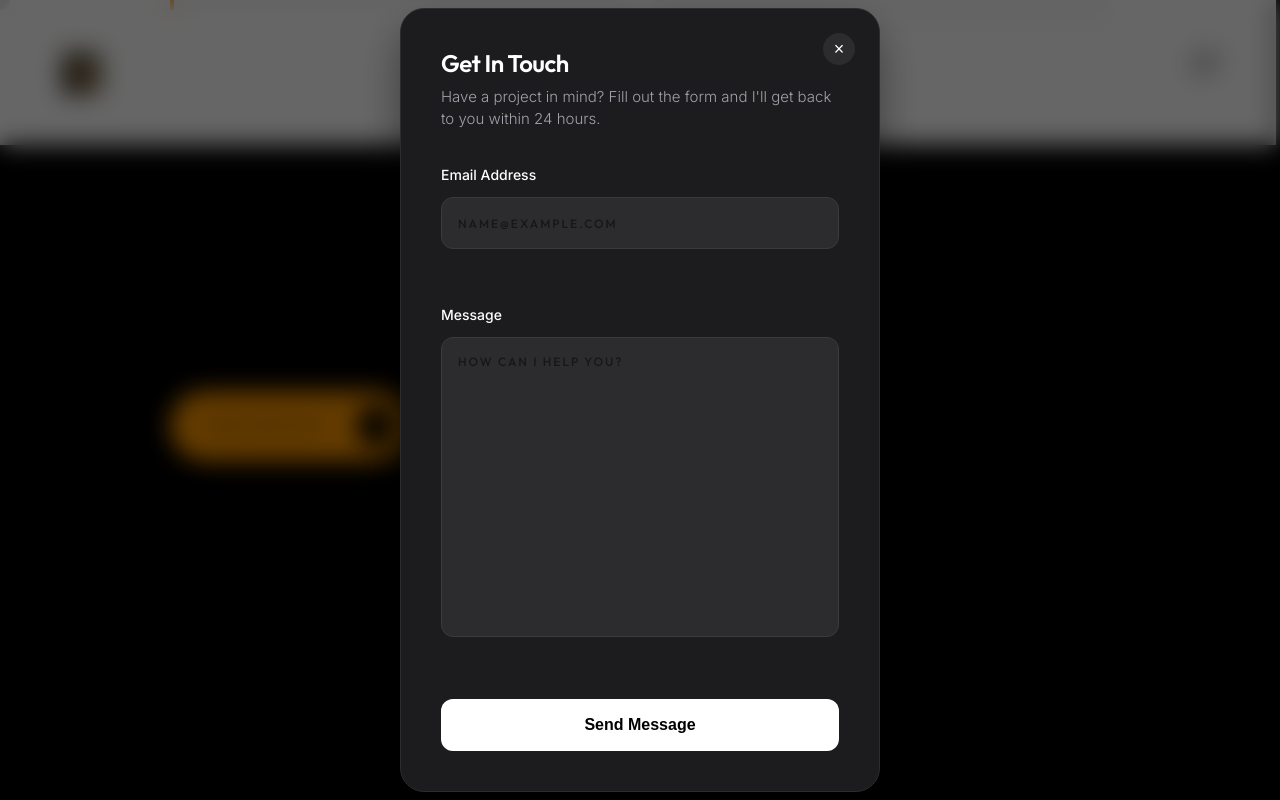
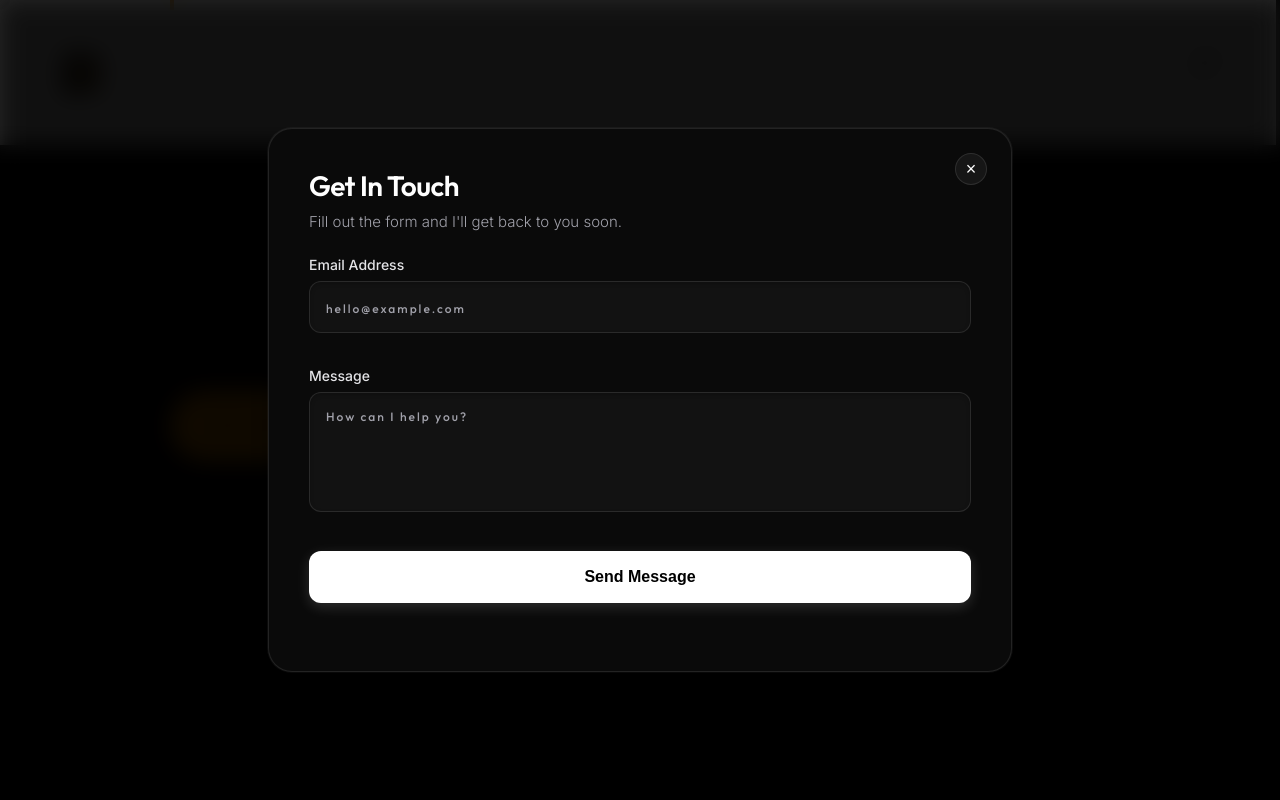
Before and after one commit to Hashil-ck/hashil-portfolio, a Next.js app: page / in a window 1280 px wide. Both pictures are taken after a click on the button "SEND MESSAGE". Shown: the part 7022-7822 px from the top of the page. Built offline with nearby package versions, Linux system fonts and the light colour scheme.

Commit message:
contact form

```diff
--- a/app/components/ContactModal.tsx
+++ b/app/components/ContactModal.tsx
@@ -1,6 +1,5 @@
 'use client';
 
-import React from 'react';
 import { useForm, ValidationError } from '@formspree/react';
 
 interface ContactModalProps {
@@ -32,8 +31,9 @@ export function ContactModal({ isOpen, onClose }: ContactModalProps) {
                     position: 'relative',
                     background: '#0a0a0a', // Ultra-premium deep OLED black
                     border: '1px solid rgba(255, 255, 255, 0.1)',
-          width: '100%',
-          maxWidth: '480px',
+                    width: '60%',
+                    height: "68vh",
+                    overflowY: "auto",
                     padding: '40px',
                     borderRadius: '24px',
                     boxShadow: '0 25px 50px -12px rgba(0, 0, 0, 0.5), 0 0 0 1px rgba(255,255,255,0.05)',
@@ -66,8 +66,8 @@ export function ContactModal({ isOpen, onClose }: ContactModalProps) {
                 <h3 style={{ color: '#fff', margin: '0 0 8px 0', fontSize: '28px', fontWeight: 600, letterSpacing: '-0.5px', lineHeight: 1.2 }}>
                     Get In Touch
                 </h3>
-        <p style={{ color: '#a1a1aa', fontSize: '15px', margin: '0 0 32px 0', lineHeight: '1.5' }}>
-          Have a project in mind? Fill out the form and I'll get back to you within 24 hours.
+                <p style={{ color: '#a1a1aa', fontSize: '15px', margin: '0 0 20px 0', lineHeight: '1.5' }}>
+                    Fill out the form and I'll get back to you soon.
                 </p>
 
                 {state.succeeded ? (
@@ -100,19 +100,21 @@ export function ContactModal({ isOpen, onClose }: ContactModalProps) {
                         </button>
                     </div>
                 ) : (
-          <form onSubmit={handleSubmit} style={{ display: 'flex', flexDirection: 'column', gap: '20px' }}>
-            <div style={{ display: 'flex', flexDirection: 'column', gap: '8px' }}>
+                    <form onSubmit={handleSubmit} style={{ display: 'flex', flexDirection: 'column', gap: '1px' }}>
+                        <div style={{ display: 'flex', flexDirection: 'column', gap: '4px' }}>
                             <label htmlFor="email" style={{ color: '#e4e4e7', fontSize: '14px', fontWeight: 500 }}>Email Address</label>
                             <input
                                 id="email"
                                 type="email"
                                 name="email"
                                 placeholder="hello@example.com"
+                                className="custom-contact-input"
                                 style={{
                                     background: '#121212', color: '#fff', border: '1px solid rgba(255,255,255,0.1)',
                                     padding: '0 16px', height: '52px', borderRadius: '12px',
                                     fontSize: '15px', outline: 'none', transition: 'all 0.2s',
-                  boxShadow: 'inset 0 2px 4px rgba(0,0,0,0.2)'
+                                    boxShadow: 'inset 0 2px 4px rgba(0,0,0,0.2)',
+                                    textTransform: 'none'
                                 }}
                                 onFocus={(e) => {
                                     e.target.style.borderColor = 'rgba(255,255,255,0.3)';
@@ -124,21 +126,23 @@ export function ContactModal({ isOpen, onClose }: ContactModalProps) {
                                 }}
                                 required
                             />
-              <ValidationError prefix="Email" field="email" errors={state.errors} style={{ color: '#ef4444', fontSize: '13px', marginTop: '4px' }} />
+                            <ValidationError prefix="Email" field="email" errors={state.errors} style={{ color: '#ef4444', fontSize: '13px', marginTop: '2px' }} />
                         </div>
 
-            <div style={{ display: 'flex', flexDirection: 'column', gap: '8px' }}>
+                        <div style={{ display: 'flex', flexDirection: 'column', gap: '4px' }}>
                             <label htmlFor="message" style={{ color: '#e4e4e7', fontSize: '14px', fontWeight: 500 }}>Message</label>
                             <textarea
                                 id="message"
                                 name="message"
                                 placeholder="How can I help you?"
+                                className="custom-contact-input"
                                 style={{
                                     background: '#121212', color: '#fff', border: '1px solid rgba(255,255,255,0.1)',
-                  padding: '16px', minHeight: '140px', borderRadius: '12px',
+                                    padding: '16px', minHeight: '80px', height: "120px", borderRadius: '12px',
                                     fontSize: '15px', resize: 'none', width: '100%', outline: 'none',
                                     transition: 'all 0.2s',
-                  boxShadow: 'inset 0 2px 4px rgba(0,0,0,0.2)'
+                                    boxShadow: 'inset 0 2px 4px rgba(0,0,0,0.2)',
+                                    textTransform: 'none'
                                 }}
                                 onFocus={(e) => {
                                     e.target.style.borderColor = 'rgba(255,255,255,0.3)';
@@ -150,7 +154,7 @@ export function ContactModal({ isOpen, onClose }: ContactModalProps) {
                                 }}
                                 required
                             />
-              <ValidationError prefix="Message" field="message" errors={state.errors} style={{ color: '#ef4444', fontSize: '13px', marginTop: '4px' }} />
+                            <ValidationError prefix="Message" field="message" errors={state.errors} style={{ color: '#ef4444', fontSize: '13px', marginTop: '2px' }} />
                         </div>
 
                         <button
@@ -166,13 +170,13 @@ export function ContactModal({ isOpen, onClose }: ContactModalProps) {
                                 boxShadow: state.submitting ? 'none' : '0 4px 14px rgba(255,255,255,0.15)'
                             }}
                             onMouseOver={(e) => {
-                if(!state.submitting) {
+                                if (!state.submitting) {
                                     e.currentTarget.style.transform = 'translateY(-1px)';
                                     e.currentTarget.style.boxShadow = '0 6px 20px rgba(255,255,255,0.2)';
                                 }
                             }}
                             onMouseOut={(e) => {
-                if(!state.submitting) {
+                                if (!state.submitting) {
                                     e.currentTarget.style.transform = 'none';
                                     e.currentTarget.style.boxShadow = '0 4px 14px rgba(255,255,255,0.15)';
                                 }
--- a/app/components/Footer.tsx
+++ b/app/components/Footer.tsx
@@ -2,6 +2,7 @@
 
 import { useForm, ValidationError } from '@formspree/react';
 import { useState } from 'react';
+import { ContactModal } from './ContactModal';
 
 export default function Footer() {
   const [state, handleSubmit] = useForm("mzdjlwpn");
@@ -93,126 +94,7 @@ export default function Footer() {
           onClick={() => setIsModalOpen(false)}
         >
           {/* Modal Container */}
-          <div
-            style={{
-              position: 'relative',
-              background: '#1c1c1e', // Darker, more professional slate
-              border: '1px solid #2c2c2e',
-              width: '100%',
-              maxWidth: '480px', // Better than percentage for responsiveness
-              padding: '40px',
-              borderRadius: '24px',
-              boxShadow: '0 20px 40px rgba(0,0,0,0.4)',
-              animation: 'slideUp 0.3s ease-out'
-            }}
-            onClick={(e) => e.stopPropagation()}
-          >
-            {/* Close Button */}
-            <button
-              onClick={() => setIsModalOpen(false)}
-              style={{
-                position: 'absolute', top: '24px', right: '24px',
-                background: '#2c2c2e', border: 'none', color: '#fff',
-                width: '32px', height: '32px', borderRadius: '50%',
-                display: 'flex', alignItems: 'center', justifyContent: 'center',
-                cursor: 'pointer', fontSize: '18px', transition: '0.2s'
-              }}
-              onMouseOver={(e) => e.currentTarget.style.background = '#3a3a3c'}
-              onMouseOut={(e) => e.currentTarget.style.background = '#2c2c2e'}
-            >
-              &times;
-            </button>
-
-            <h3 style={{ color: '#fff', marginBottom: '8px', fontSize: '24px', fontWeight: 600, letterSpacing: '-0.5px' }}>
-              Get In Touch
-            </h3>
-            <p style={{ color: '#a1a1aa', fontSize: '15px', marginBottom: '32px', lineHeight: '1.5' }}>
-              Have a project in mind? Fill out the form and I'll get back to you within 24 hours.
-            </p>
-
-            {state.succeeded ? (
-              <div style={{ padding: '40px 20px', textAlign: 'center' }}>
-                <div style={{
-                  color: '#34c759', fontSize: '48px', marginBottom: '20px',
-                  background: 'rgba(52, 199, 89, 0.1)', width: '80px', height: '80px',
-                  borderRadius: '50%', display: 'flex', alignItems: 'center',
-                  justifyContent: 'center', margin: '0 auto 20px'
-                }}>
-                  <i className="fas fa-check"></i>
-                </div>
-                <h4 style={{ color: '#fff', fontSize: '20px', marginBottom: '8px' }}>Message Sent!</h4>
-                <p style={{ color: '#a1a1aa', fontSize: '15px', lineHeight: '1.6' }}>
-                  Thanks for reaching out. <br />I'll be in touch soon.
-                </p>
-                <button
-                  onClick={() => setIsModalOpen(false)}
-                  style={{
-                    background: '#fff', color: '#000', border: 'none', height: '48px',
-                    borderRadius: '12px', padding: '0 40px', marginTop: '30px',
-                    fontSize: '15px', fontWeight: 600, cursor: 'pointer', transition: '0.2s'
-                  }}
-                >
-                  Done
-                </button>
-              </div>
-            ) : (
-              <form onSubmit={handleSubmit} style={{ display: 'flex', flexDirection: 'column', gap: '24px' }}>
-                <div style={{ display: 'flex', flexDirection: 'column', gap: '10px' }}>
-                  <label htmlFor="email" style={{ color: '#fff', fontSize: '14px', fontWeight: 500 }}>Email Address</label>
-                  <input
-                    id="email"
-                    type="email"
-                    name="email"
-                    placeholder="name@example.com"
-                    style={{
-                      background: '#2c2c2e', color: '#fff', border: '1px solid #3a3a3c',
-                      padding: '0 16px', height: '52px', borderRadius: '12px',
-                      fontSize: '15px', outline: 'none', transition: '0.2s border-color'
-                    }}
-                    onFocus={(e) => e.target.style.borderColor = '#fff'}
-                    onBlur={(e) => e.target.style.borderColor = '#3a3a3c'}
-                    required
-                  />
-                  <ValidationError prefix="Email" field="email" errors={state.errors} style={{ color: '#ff453a', fontSize: '12px' }} />
-                </div>
-
-                <div style={{ display: 'flex', flexDirection: 'column', gap: '10px' }}>
-                  <label htmlFor="message" style={{ color: '#fff', fontSize: '14px', fontWeight: 500 }}>Message</label>
-                  <textarea
-                    id="message"
-                    name="message"
-                    placeholder="How can I help you?"
-                    style={{
-                      background: '#2c2c2e', color: '#fff', border: '1px solid #3a3a3c',
-                      padding: '16px', minHeight: '140px', borderRadius: '12px',
-                      fontSize: '15px', resize: 'none', width: '100%', outline: 'none',
-                      transition: '0.2s border-color'
-                    }}
-                    onFocus={(e) => e.target.style.borderColor = '#fff'}
-                    onBlur={(e) => e.target.style.borderColor = '#3a3a3c'}
-                    required
-                  />
-                  <ValidationError prefix="Message" field="message" errors={state.errors} style={{ color: '#ff453a', fontSize: '12px' }} />
-                </div>
-
-                <button
-                  type="submit"
-                  disabled={state.submitting}
-                  style={{
-                    background: state.submitting ? '#3a3a3c' : '#fff',
-                    color: '#000', border: 'none', height: '52px',
-                    borderRadius: '12px', fontSize: '16px', fontWeight: 600,
-                    width: '100%', marginTop: '8px', cursor: state.submitting ? 'not-allowed' : 'pointer',
-                    transition: '0.2s transform, 0.2s opacity'
-                  }}
-                  onMouseDown={(e) => e.currentTarget.style.transform = 'scale(0.98)'}
-                  onMouseUp={(e) => e.currentTarget.style.transform = 'scale(1)'}
-                >
-                  {state.submitting ? 'Sending...' : 'Send Message'}
-                </button>
-              </form>
-            )}
-          </div>
+          <ContactModal isOpen={isModalOpen} onClose={() => setIsModalOpen(false)} />
         </div>
       )}
     </footer>
--- a/app/globals.css
+++ b/app/globals.css
@@ -2,3 +2,25 @@
 * {
   box-sizing: border-box;
 }
+
+/* Override Ruizarch template for modal inputs */
+.custom-contact-input::-webkit-input-placeholder {
+  color: #a1a1aa !important;
+  text-transform: none !important;
+  opacity: 1 !important;
+}
+.custom-contact-input::-moz-placeholder {
+  color: #a1a1aa !important;
+  text-transform: none !important;
+  opacity: 1 !important;
+}
+.custom-contact-input:-ms-input-placeholder {
+  color: #a1a1aa !important;
+  text-transform: none !important;
+  opacity: 1 !important;
+}
+.custom-contact-input::placeholder {
+  color: #a1a1aa !important;
+  text-transform: none !important;
+  opacity: 1 !important;
+}
```
Lines whose indentation alone changed are shown as unchanged.
